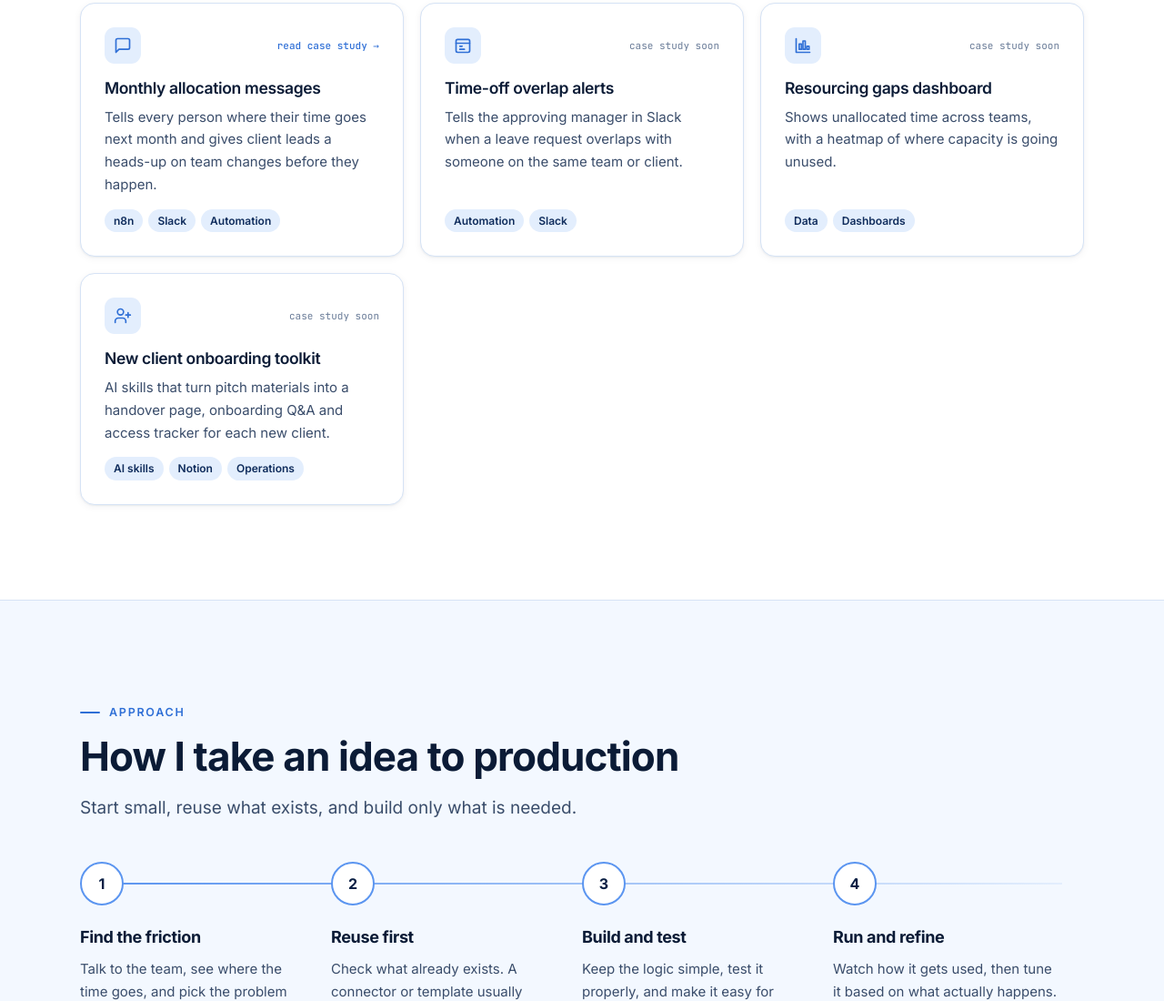
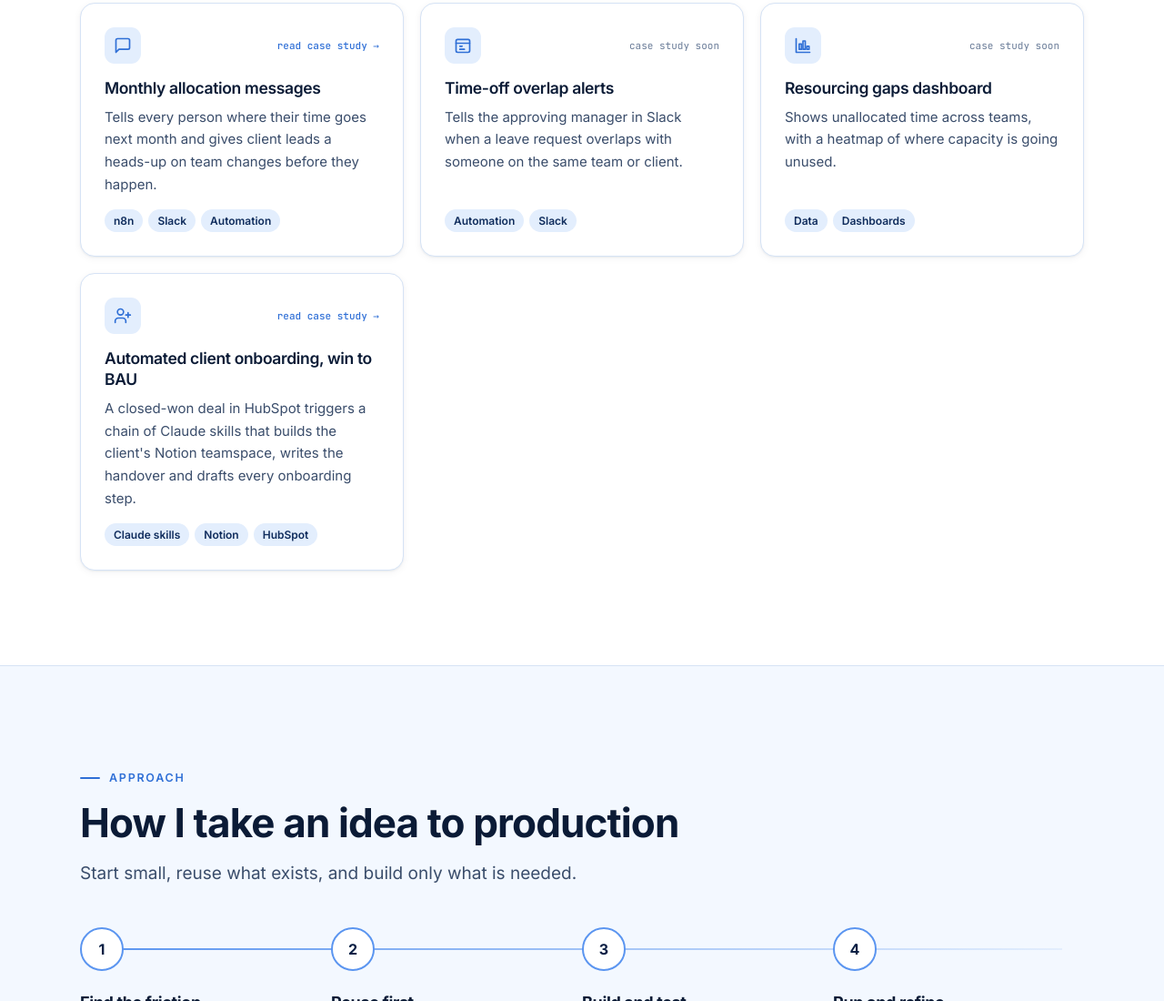
Before and after one commit to jcuneo-builds/jcuneo-builds.github.io, a plain HTML site: page index.html in a window 1280 px wide. Shown: the part 2501-3601 px from the top of the page at 91% size. Drawn offline with Linux system fonts and the light colour scheme.

Commit message:
include onboarding hub

```diff
--- a/index.html
+++ b/index.html
@@ -393,12 +393,12 @@
         <p>Shows unallocated time across teams, with a heatmap of where capacity is going unused.</p>
         <div class="tags"><span class="tag">Data</span><span class="tag">Dashboards</span></div>
       </div>
-      <div class="card proj reveal" data-tags="ai ops">
-        <div class="top"><span class="pic"><svg viewBox="0 0 24 24" fill="none" stroke="currentColor" stroke-width="2" stroke-linecap="round" stroke-linejoin="round"><path d="M16 21v-2a4 4 0 0 0-4-4H6a4 4 0 0 0-4 4v2"/><circle cx="9" cy="7" r="4"/><path d="M19 8v6M22 11h-6"/></svg></span><span class="soon">case study soon</span></div>
-        <h4>New client onboarding toolkit</h4>
-        <p>AI skills that turn pitch materials into a handover page, onboarding Q&amp;A and access tracker for each new client.</p>
-        <div class="tags"><span class="tag">AI skills</span><span class="tag">Notion</span><span class="tag">Operations</span></div>
-      </div>
+      <a class="card proj reveal" href="https://jcuneo-builds.github.io/onboarding-hub/" data-tags="ai automation ops">
+        <div class="top"><span class="pic"><svg viewBox="0 0 24 24" fill="none" stroke="currentColor" stroke-width="2" stroke-linecap="round" stroke-linejoin="round"><path d="M16 21v-2a4 4 0 0 0-4-4H6a4 4 0 0 0-4 4v2"/><circle cx="9" cy="7" r="4"/><path d="M19 8v6M22 11h-6"/></svg></span><span class="go">read case study →</span></div>
+        <h4>Automated client onboarding, win to BAU</h4>
+        <p>A closed-won deal in HubSpot triggers a chain of Claude skills that builds the client's Notion teamspace, writes the handover and drafts every onboarding step.</p>
+        <div class="tags"><span class="tag">Claude skills</span><span class="tag">Notion</span><span class="tag">HubSpot</span></div>
+      </a>
     </div>
     <div class="empty" id="empty">No projects in this category yet.</div>
   </div>
```
